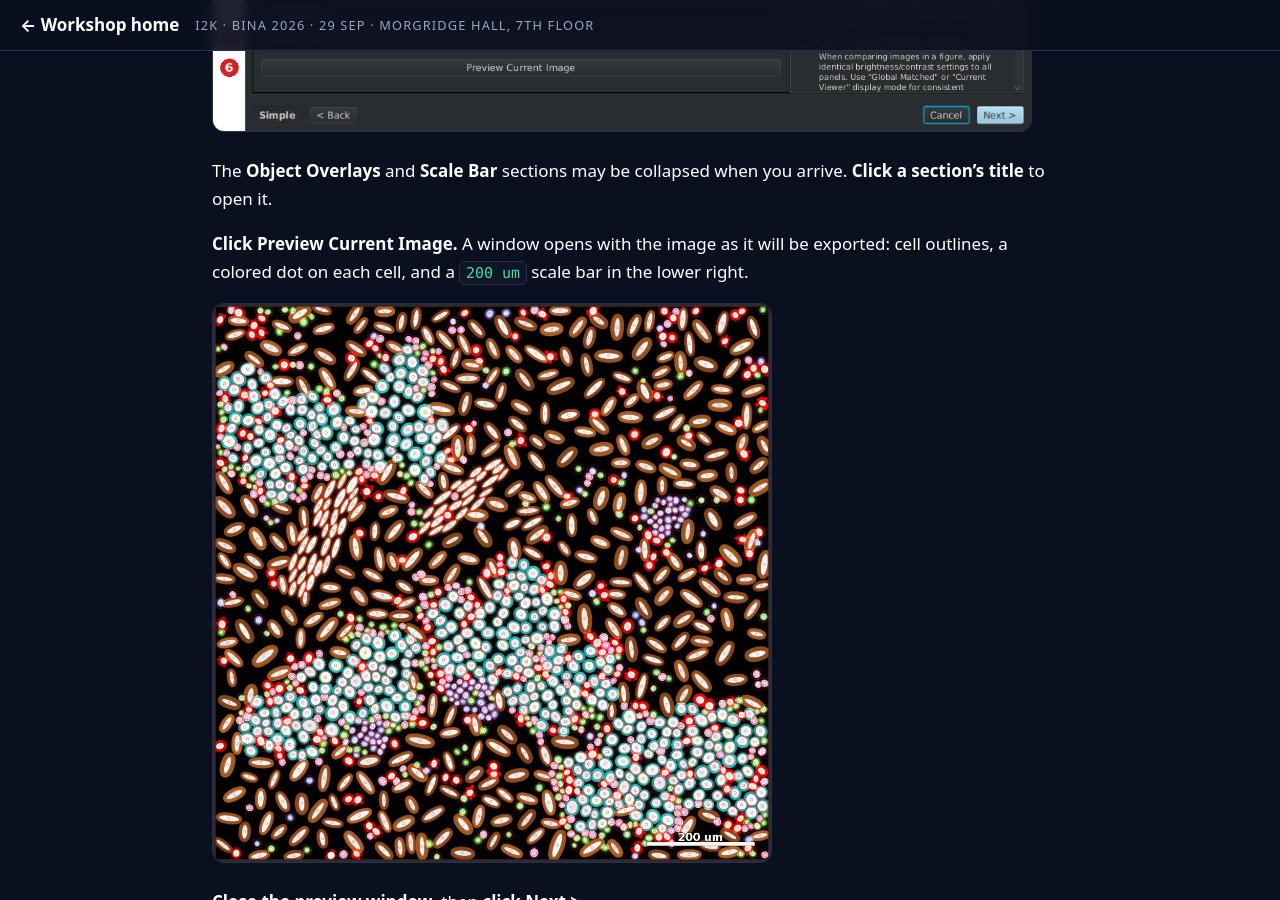
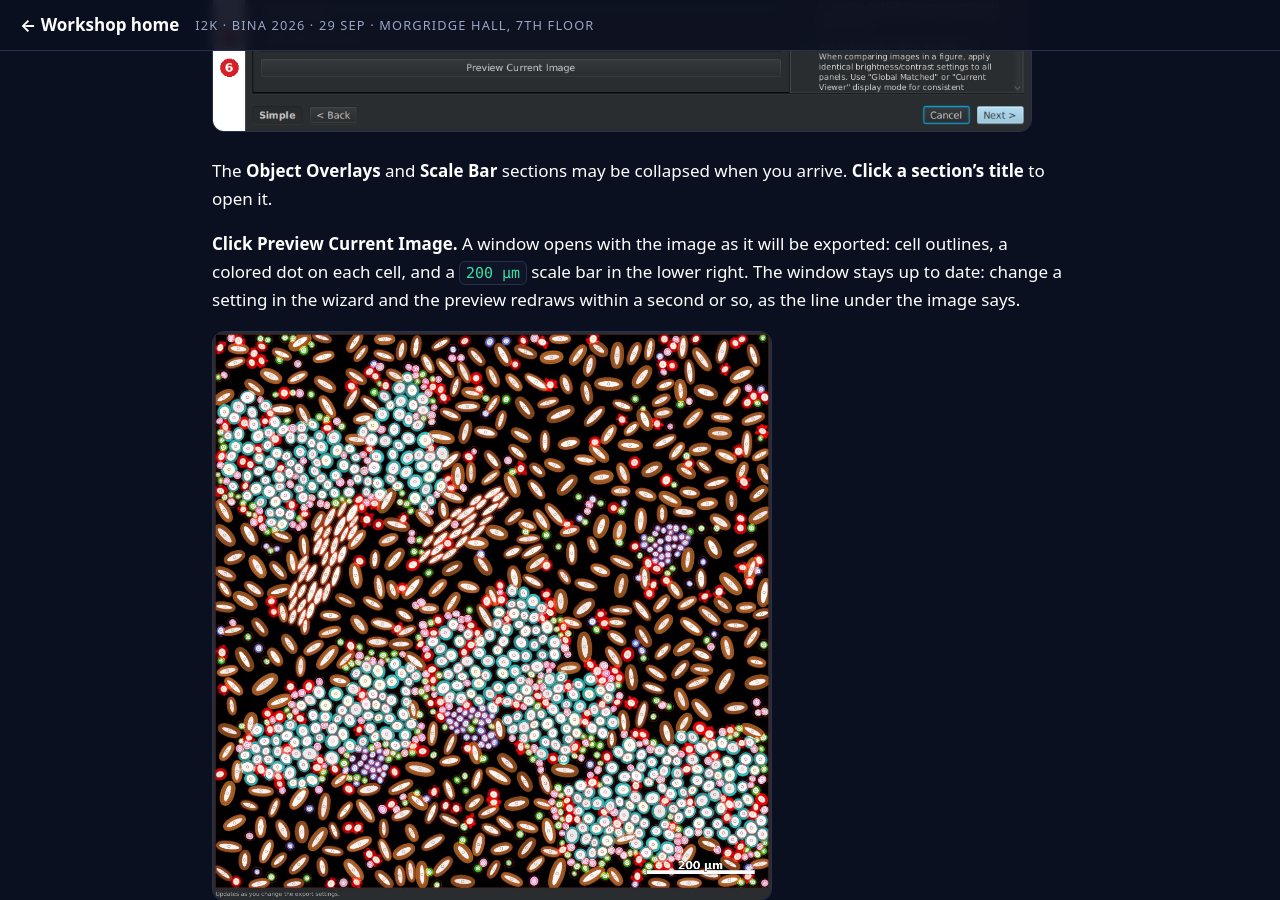
Before and after one commit to MichaelSNelson/BINA-I2K-2026-QuPath-Extensions, a Jekyll site: the page built from docs/01-quiet-image-export.md, in a window 1280 px wide and 900 px high, scrolled down 5525 px. Built offline with Jekyll 4.4.1, drawn with Linux system fonts in a browser that asks for light colours.

Commit message:
QuIET 1.2.15 and wand patch versions; retake the two QuIET result images
QuIET 1.2.15 writes scale bars as "200 µm" and keeps the preview window
up to date as settings change, so the preview capture (now with its status
line) and the 2x2 montage are re-taken from the v1.2 demo project with the
guide's own settings, driven through the real wizard. Text and alt text say
µm and mention the live preview. Version rows: QuIET 1.2.15, Wizard Wand
0.4.4, Polyline Wand 0.3.11 (the wand rows were missed in b89877b).

Claude-Session: https://claude.ai/code/session_011vsVaz6bucybYzteLzjXpH

```diff
--- a/docs/01-quiet-image-export.md
+++ b/docs/01-quiet-image-export.md
@@ -157,9 +157,11 @@ The **Object Overlays** and **Scale Bar** sections may be collapsed when you arr
 **Click a section's title** to open it.
 
 **Click Preview Current Image.** A window opens with the image as it will be exported: cell
-outlines, a colored dot on each cell, and a `200 um` scale bar in the lower right.
+outlines, a colored dot on each cell, and a `200 µm` scale bar in the lower right. The window
+stays up to date: change a setting in the wizard and the preview redraws within a second or
+so, as the line under the image says.
 
-<img src="../images/quiet/export-preview.jpg" alt="The Export Preview window: the synthetic tissue image tme_00 with every cell outlined and a colored ground-truth dot on each cell, and a white 200 um scale bar in the lower-right corner" width="560">
+<img src="../images/quiet/export-preview.jpg" alt="The Export Preview window: the synthetic tissue image tme_00 with every cell outlined and a colored ground-truth dot on each cell, and a white 200 µm scale bar in the lower-right corner. A line under the image reads Updates as you change the export settings" width="560">
 
 **Close the preview window**, then **click Next >**.
 
@@ -316,7 +318,7 @@ order.
 **Open `panel_figure.png`.** It looks like this: four panels drawn with the same recipe,
 lettered A to D, each with its own scale bar and its filename underneath.
 
-<img src="../images/quiet/panel-figure.jpg" alt="A 2 by 2 montage of four synthetic multiplex images with cell outlines and ground-truth dots, lettered A to D in white in the upper-left corners, each with a white 200 um scale bar at the lower right and its filename, tme_00.tif, tme_01.tif, tme_06.tif and tme_07.tif, in black underneath" width="640">
+<img src="../images/quiet/panel-figure.jpg" alt="A 2 by 2 montage of four synthetic multiplex images with cell outlines and ground-truth dots, lettered A to D in white in the upper-left corners, each with a white 200 µm scale bar at the lower right and its filename, tme_00.tif, tme_01.tif, tme_06.tif and tme_07.tif, in black underneath" width="640">
 
 ### What to notice
 
```
Also changed, not shown: other parts of docs/01-quiet-image-export.md (+1 -1 lines), docs/05-wizard-wand.md (+1 -1 lines), docs/06-polyline-wand.md (+1 -1 lines), images/quiet/export-preview.jpg, images/quiet/panel-figure.jpg.
